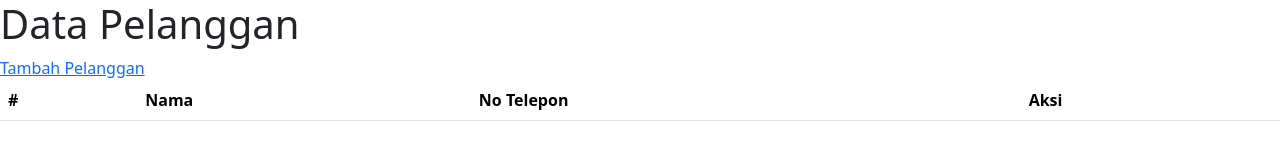
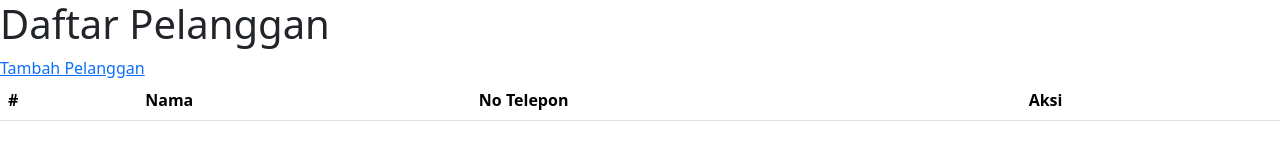
Before and after one commit to naila0/SUMATIF1, a plain HTML site: page index.html in a window 1280 px wide. Drawn offline with nearby package versions, Linux system fonts and the light colour scheme; no server answers.

Commit message:
update index.html

```diff
--- a/index.html
+++ b/index.html
@@ -12,7 +12,7 @@
 </head>
 
 <body>
-<h1>Data Pelanggan</h1>
+<h1>Daftar Pelanggan</h1>
 
   <table class="table" id="nama-notlpn">
     <thead>
```
